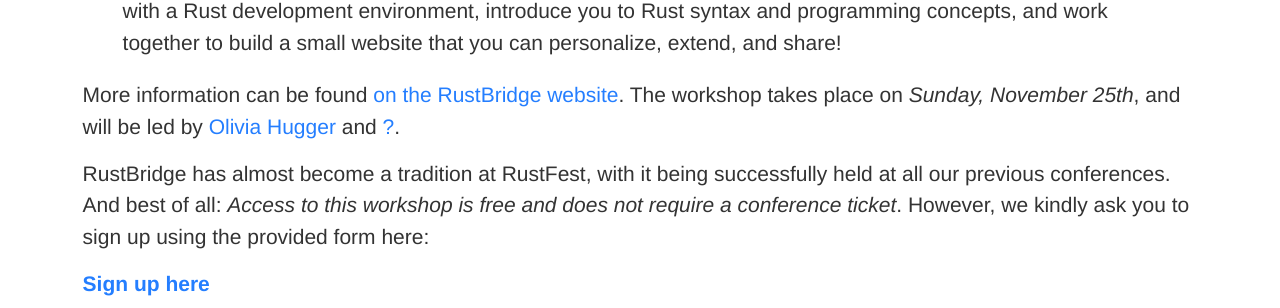
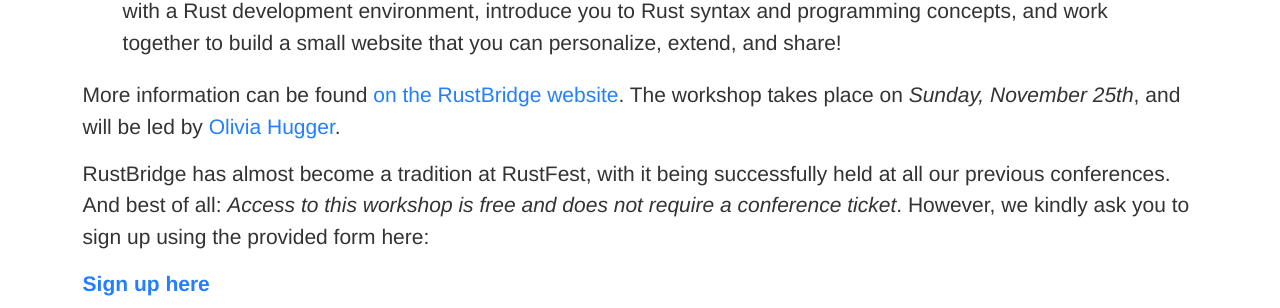
Before and after one commit to RustFestEU/blog.rustfest.eu, a Jekyll site: the page built from _posts/2018-10-23-rustbridge-rome.md, in a window 1280 px wide. Shown: the part 874-1182 px from the top of the page. Built offline with Jekyll 4.4.1, drawn with Linux system fonts in a browser that asks for light colours.

Commit message:
RustBridge Rome: Fix missing links

```diff
--- a/_posts/2018-10-23-rustbridge-rome.md
+++ b/_posts/2018-10-23-rustbridge-rome.md
@@ -14,10 +14,10 @@
 
 > RustBridge is an all-day workshop focused on getting underrepresented people with a background in another programming language to learn Rust and join the community. In this workshop we’ll get you up and running with a Rust development environment, introduce you to Rust syntax and programming concepts, and work together to build a small website that you can personalize, extend, and share!
 
-More information can be found [on the RustBridge website][rustbridge]. The workshop takes place on *Sunday, November 25th*, and will be led by [Olivia Hugger](TODO) and [?](TODO).
+More information can be found [on the RustBridge website][rustbridge]. The workshop takes place on *Sunday, November 25th*, and will be led by [Olivia Hugger](https://rome.rustfest.eu/sessions/rustbridge.html).
 
 RustBridge has almost become a tradition at RustFest, with it being successfully held at all our previous conferences. And best of all: *Access to this workshop is free and does not require a conference ticket*. However, we kindly ask you to sign up using the provided form here:
 
-[**Sign up here**](TODO)
+[**Sign up here**](https://airtable.com/shr90tp1ax1yJk8aN)
 
 [rustbridge]: https://rustbridge.github.io/
```
Also changed, not shown: other parts of _posts/2018-10-23-rustbridge-rome.md (+1 -1 lines), assets/posts/rome/twirf-rustbridge.jpg (added).
